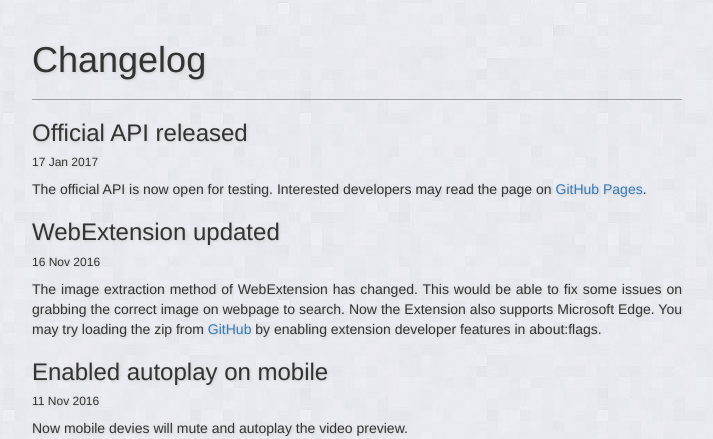
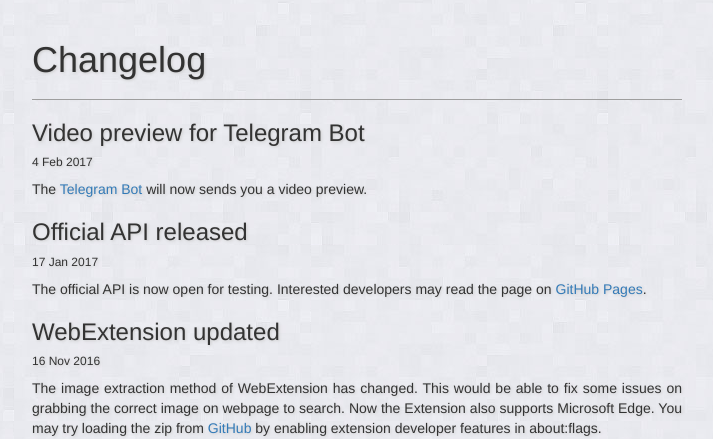
Before and after one commit to soruly/trace.moe, a PHP site: page /solr/changelog in a window 1280 px wide. Shown: the part 52-491 px from the top of the page, without its empty margins (283-996 px from the left). Run offline with PHP 8.4, Linux system fonts and the light colour scheme.

Commit message:
Update changelog

```diff
--- a/changelog.php
+++ b/changelog.php
@@ -25,6 +25,10 @@
 </nav>
 <div class="container">
 <div class="page-header"><h1>Changelog</h1></div>
+
+<h3>Video preview for Telegram Bot</h3>
+<h6>4 Feb 2017</h6>
+<p>The <a href="https://telegram.me/WhatAnimeBot">Telegram Bot</a> will now sends you a video preview.</p>
 
 <h3>Official API released</h3>
 <h6>17 Jan 2017</h6>
```
